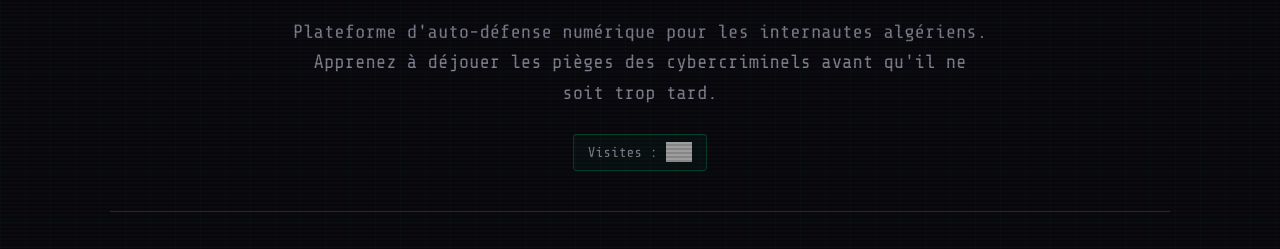
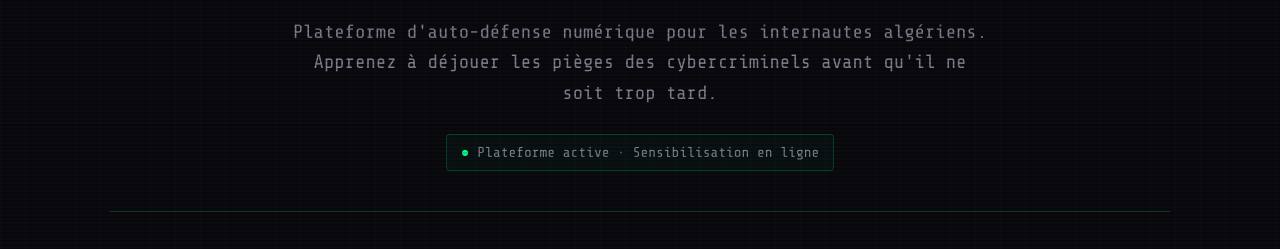
Before and after one commit to Mehdi5598/cybersafe-dz, a plain HTML site: page index.html in a window 1280 px wide. Shown: the part 178-427 px from the top of the page. Drawn offline with nearby package versions, Linux system fonts and the light colour scheme; grey boxes are pictures that could not be loaded.

Commit message:
Update visit counter and API URL in index.html

```diff
--- a/index.html
+++ b/index.html
@@ -210,10 +210,10 @@
         <header>
             <div class="logo-terminal">CYBERSAFE.DZ</div>
             <p class="subtitle">Plateforme d'auto-défense numérique pour les internautes algériens. Apprenez à déjouer les pièges des cybercriminels avant qu'il ne soit trop tard.</p>
-            <!-- COMPTEUR DE VISITES (hits.sh) — remplace TON_SLUG par un nom unique -->
+            <!-- Badge statut du projet -->
             <div class="visit-counter">
-                <span>Visites :</span>
-                <img src="https://hits.sh/cybersafe-dz-mehdi.svg?style=plastic&color=00ff88&labelColor=11111b" alt="compteur de visites">
+                <span id="status-dot" style="color:var(--primary-green)">●</span>
+                <span>Plateforme active · Sensibilisation en ligne</span>
             </div>
         </header>
 
@@ -307,7 +307,7 @@
         // ============================================================
         // CONFIG — colle ici l'URL de ton Google Apps Script (étape 3)
         // Laisse vide ("") pour désactiver l'enregistrement en ligne.
-        const SHEET_API_URL = "https://script.google.com/macros/s/AKfycbwgmlAaC9RKLnUuAtl4R3Huo4nQ3VGVzktBccqdXqEWj8JjAEQD0-PwkARwgRG1hgBB/exec";
+        const SHEET_API_URL = "";
         // ============================================================
 
         const quizQuestions = [
```
